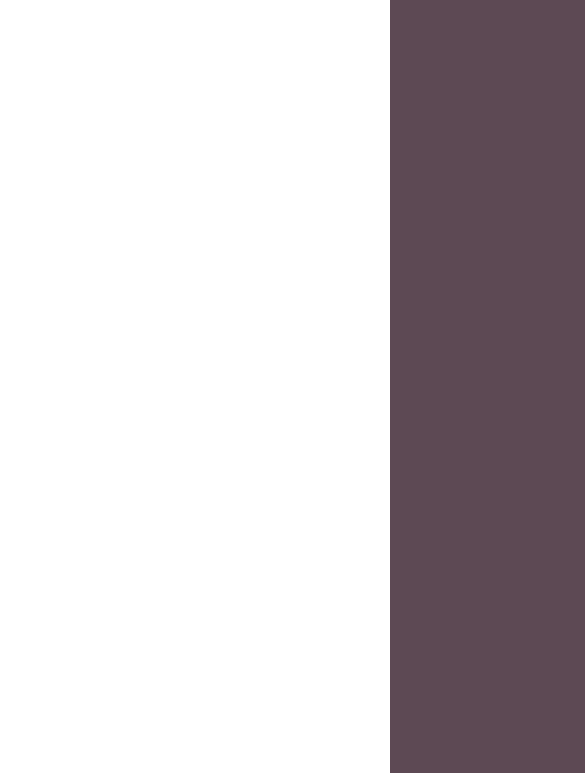
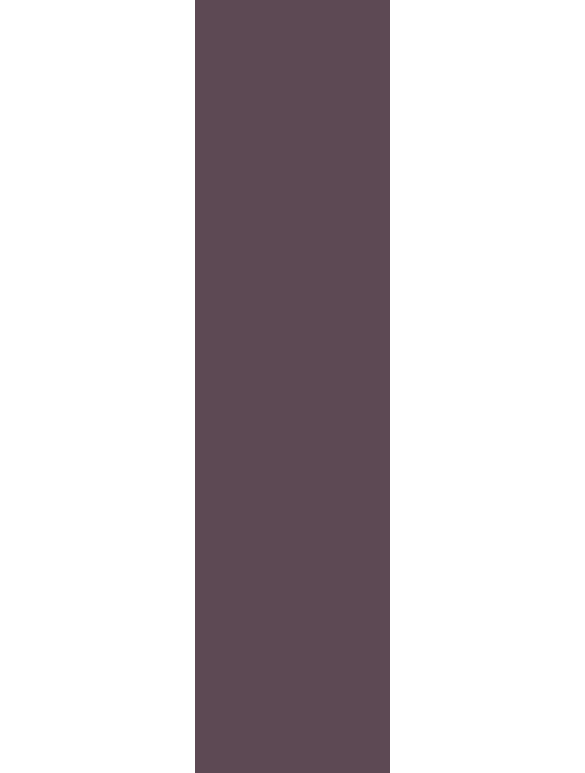
Before and after one commit to hazyikmis/Intec-Apps-and-Codes, a plain HTML site: page html-css/ResponsiveNavToolbar/index.html in a window 390 px wide. Both pictures are taken after a click on the element 312 px from the left and 33 px from the top of the page. Shown: the part 71-844 px from the top of the page, 585 px wide, since content can reach past the window. Drawn offline with Linux system fonts and the light colour scheme.

Commit message:
sliding side menu added

```diff
--- /dev/null
+++ b/html-css/ResponsiveNavToolbar/app.js
@@ -0,0 +1,9 @@
+const navSlide = () => {
+  const burger = document.querySelector(".burger");
+  const nav = document.querySelector(".nav-links");
+  burger.addEventListener("click", () => {
+    nav.classList.toggle("nav-active");
+  });
+};
+
+navSlide();
--- a/html-css/ResponsiveNavToolbar/index.html
+++ b/html-css/ResponsiveNavToolbar/index.html
@@ -27,5 +27,6 @@
         <div class="line3"></div>
       </div>
     </nav>
+    <script src="./app.js"></script>
   </body>
 </html>
--- a/html-css/ResponsiveNavToolbar/style.css
+++ b/html-css/ResponsiveNavToolbar/style.css
@@ -71,6 +71,7 @@ nav {
     align-items: center;
     width: 50%;
     transform: translateX(100%); /* moves the menu out of the screen*/
+    transition: transform 0.5s ease-in;
   }
   .nav-links li {
     opacity: 0;
@@ -79,3 +80,7 @@ nav {
     display: block;
   }
 }
+
+.nav-active {
+  transform: translateX(0%);
+}
```
